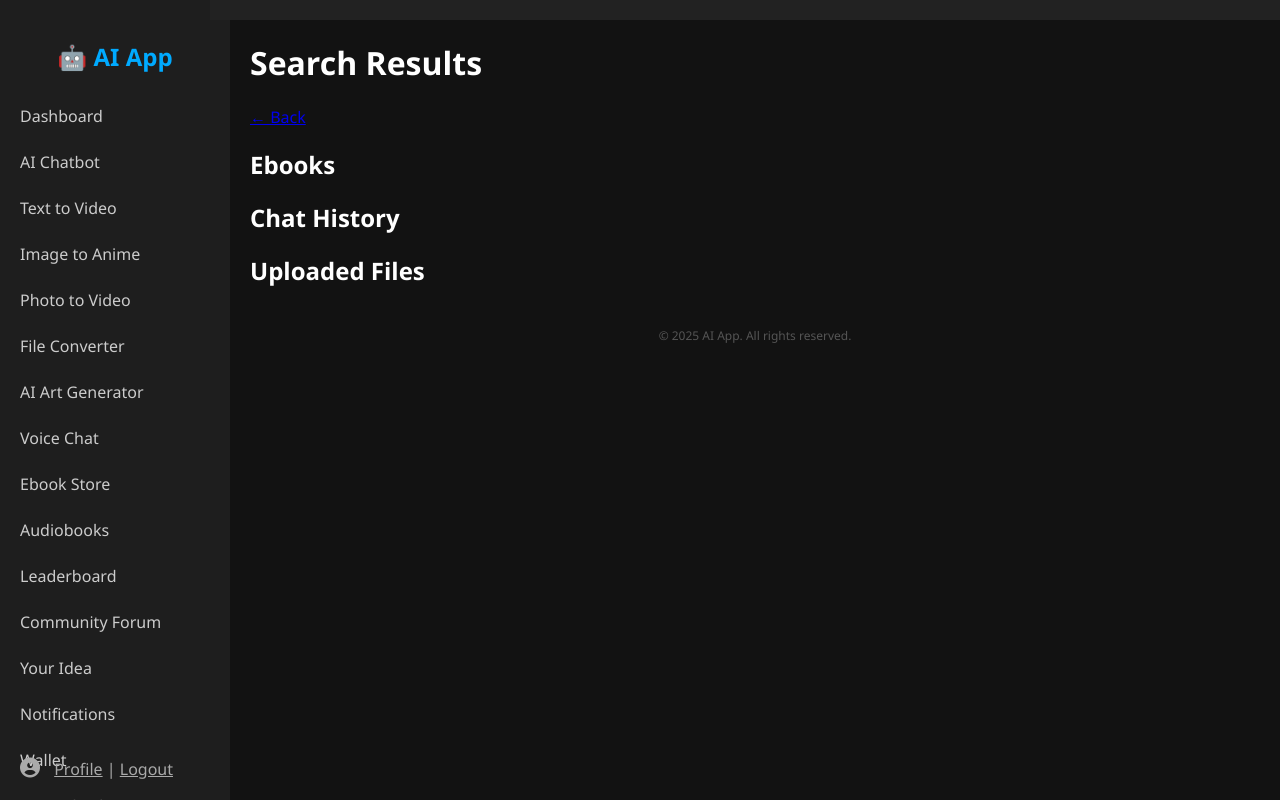
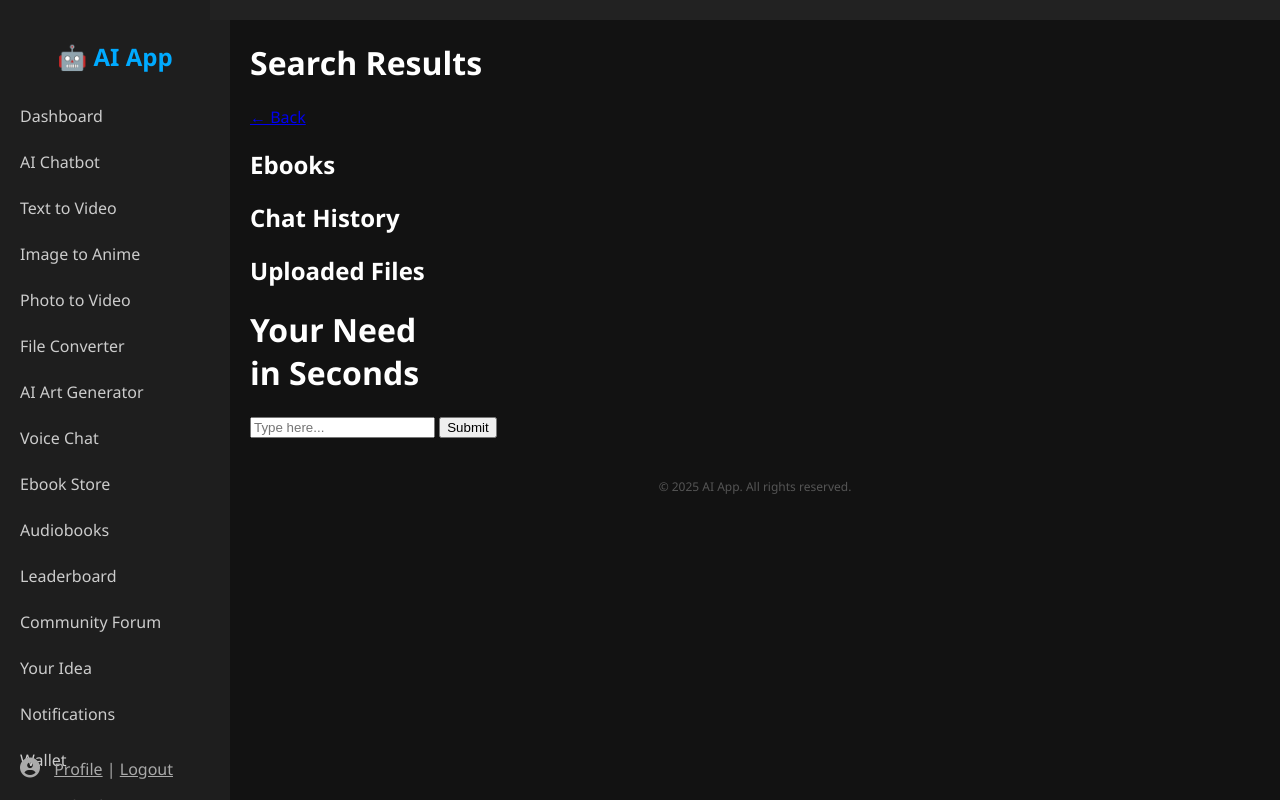
Before and after one commit to iqonlimited/IQon.limited, a Flask app: template templates/search results.html in a window 1280 px wide. Run offline with Flask 3, Linux system fonts and the light colour scheme; the template is opened without the code that fills it, so the values that code supplies are empty.

Commit message:
Update search results.html

```diff
--- a/templates/search results.html
+++ b/templates/search results.html
@@ -42,6 +42,14 @@
     </ul>
   </section>
 </main>
+  <div class="container">
+  <h1 class="header-title">Your Need<br>in Seconds</h1>
+
+  <form action="/your-action" method="POST">
+    <input type="text" name="input_field" placeholder="Type here..." required>
+    <button type="submit">Submit</button>
+  </form>
+</div>
 </body>
 </html>
 {% endblock %}
```
